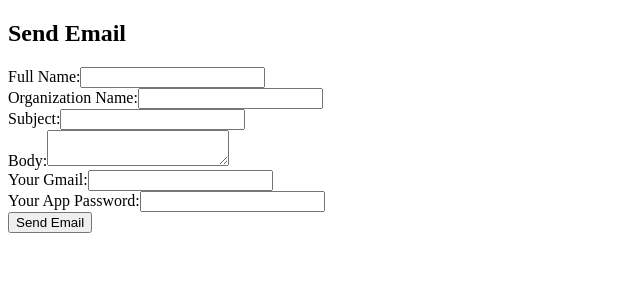
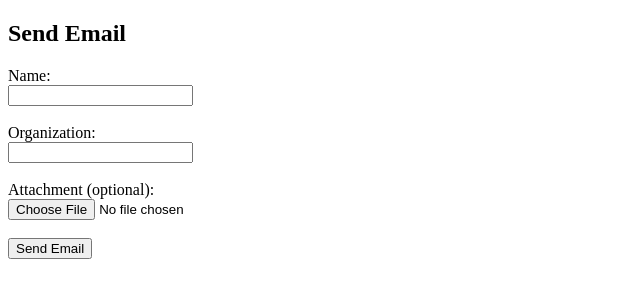
Before and after one commit to ahmadraza741/email-sender-system, a Flask app: page / in a window 1280 px wide. Shown: the top 300 px of the page, without its empty margins (0-640 px from the left). Run offline with Flask 3, Linux system fonts and the light colour scheme.

Commit message:
Update form.html

```diff
--- a/templates/form.html
+++ b/templates/form.html
@@ -1,18 +1,21 @@
 <!DOCTYPE html>
 <html>
 <head>
-    <title>Smart Email Sender</title>
+    <title>Email Sender with Attachment</title>
 </head>
 <body>
     <h2>Send Email</h2>
-    <form method="POST">
-        <label>Full Name:</label><input type="text" name="full_name"><br>
-        <label>Organization Name:</label><input type="text" name="org_name"><br>
-        <label>Subject:</label><input type="text" name="subject"><br>
-        <label>Body:</label><textarea name="body"></textarea><br>
-        <label>Your Gmail:</label><input type="email" name="from_email"><br>
-        <label>Your App Password:</label><input type="password" name="password"><br>
-        <button type="submit">Send Email</button>
+    <form method="POST" enctype="multipart/form-data">
+        <label>Name:</label><br>
+        <input type="text" name="name" required><br><br>
+
+        <label>Organization:</label><br>
+        <input type="text" name="organization" required><br><br>
+
+        <label>Attachment (optional):</label><br>
+        <input type="file" name="attachment"><br><br>
+
+        <input type="submit" value="Send Email">
     </form>
 </body>
 </html>
```
